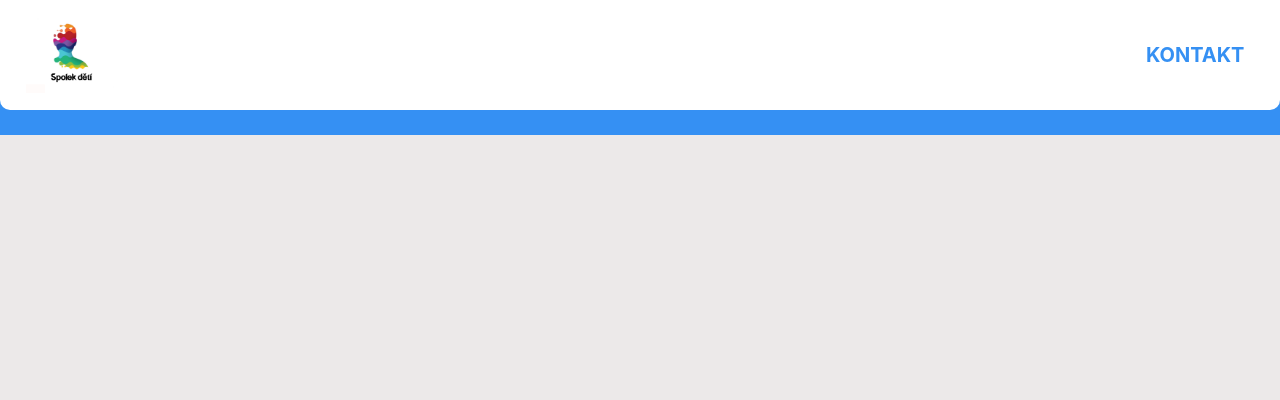
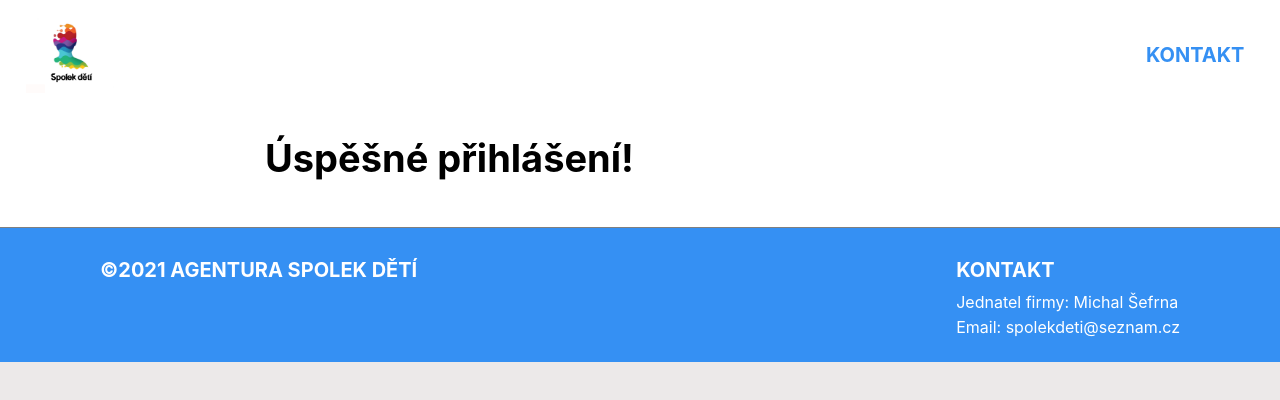
Before and after one commit to saltyfedor/spolekdeti, a React (Create React App) app: page /success in a window 1280 px wide. Shown: the top 400 px of the page. Built offline with nearby package versions, Linux system fonts and the light colour scheme; no server answers; the HTML template or start-up script is replaced by a standard one.

Commit message:
r success

```diff
--- a/src/App.js
+++ b/src/App.js
@@ -7,6 +7,7 @@ import Footer from './Components/Footer.js'
 import CampPage from './Components/CampPage'
 import Contact from './Components/Contact'
 import CampRegistration from './Components/CampRegistration'
+import RegistrationSuccess from './Components/RegistrationSuccess'
 import apiAdress from './Components/Variables'
 import {
   BrowserRouter as Router,
@@ -51,6 +52,9 @@ const App = () => {
           <Route path="/rezervace">
              <CampRegistration />
           </Route>
+          <Route path="/success">
+             <RegistrationSuccess />
+          </Route>
           </Switch>
 
         <Footer />
--- a/src/Components/CampRegistration.js
+++ b/src/Components/CampRegistration.js
@@ -1,6 +1,7 @@
 import React, { useState } from 'react'
 import apiAdress from './Variables'
 import { useLocation } from "react-router-dom";
+import { Link } from "react-router-dom";
 const CampRegistration = () => {
     const location = useLocation()
     const { campId, dateId } = location.state
@@ -181,7 +182,7 @@ const CampRegistration = () => {
                                 <textarea className="registration-input" rows={5} maxLength='50' onChange={(event)=>{updateInfo({other:event.target.value})}}/>
                         </div>
                 </div>
-                <div className='sign-up-button tc mt20' onClick= {() =>{addCustomer()}}>Rezervovat</div>
+                <Link to={`/success`} style={{ textDecoration: 'none' }}><div className='sign-up-button tc mt20' onClick= {() =>{addCustomer()}}>Rezervovat</div></Link>
             </div>
         </div>
     )
--- a/src/Components/RegistrationSuccess.js
+++ b/src/Components/RegistrationSuccess.js
@@ -6,7 +6,7 @@ const RegistrationSuccess = () => {
         <div className="registration-outer">
             <div className="registration-inner">
                 <div className="success-message-container">
-
+                    <h1>Úspěšné přihlášení!</h1>
                 </div>
             </div>
         </div>
```
